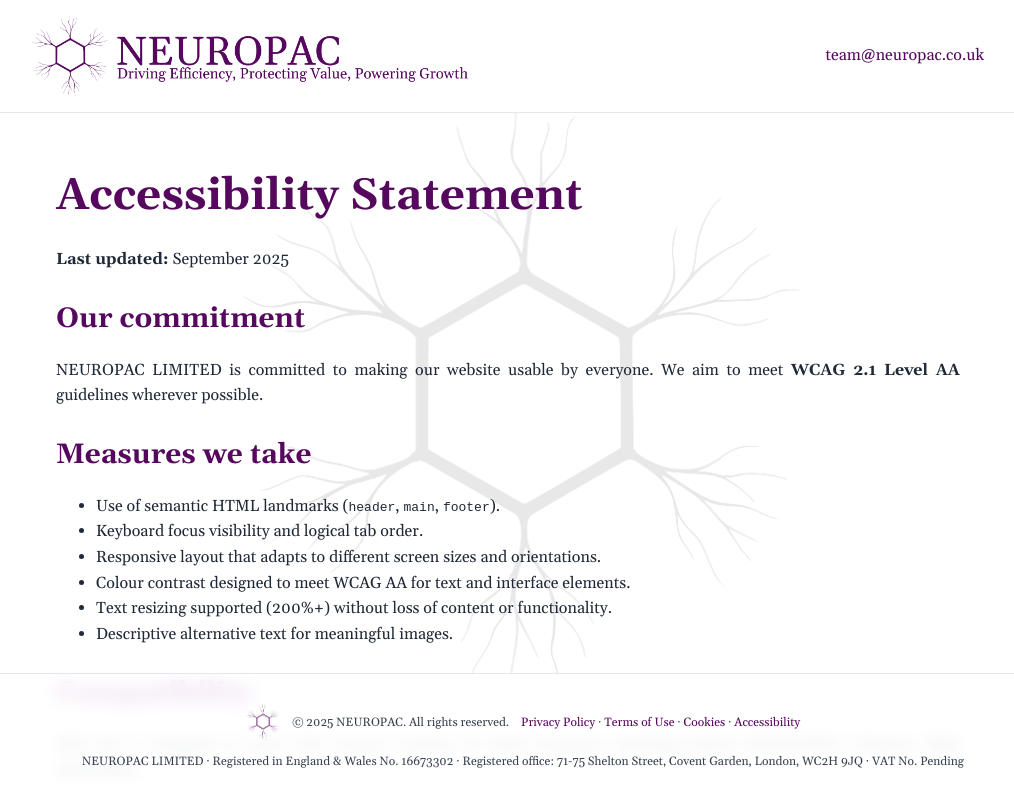
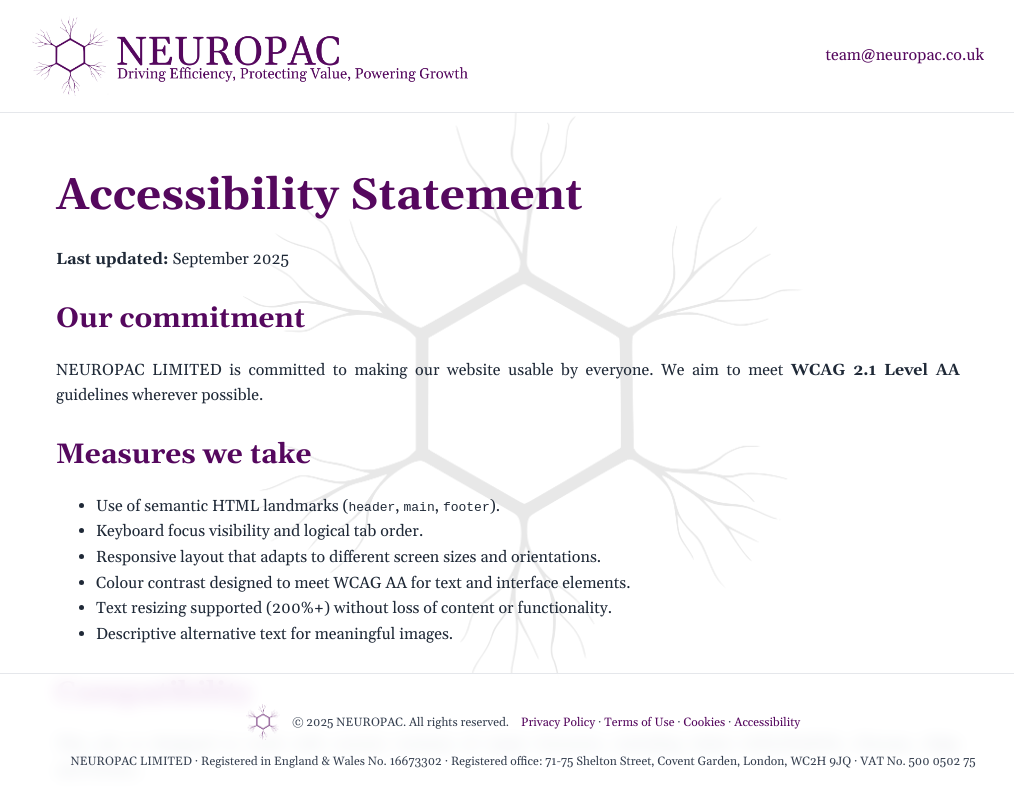
Before and after one commit to paulandrewcrouch/neuropac-website, a plain HTML site: page accessibility.html in a window 1280 px wide. Shown: the whole page, without its empty margins (132-1146 px from the left). Drawn offline with nearby package versions, Linux system fonts and the light colour scheme.

Commit message:
Update accessibility.html

```diff
--- a/accessibility.html
+++ b/accessibility.html
@@ -108,7 +108,7 @@
         <a href="accessibility.html">Accessibility</a>
       </div>
       <div class="small legal-line">
-        NEUROPAC LIMITED · Registered in England &amp; Wales No. 16673302 · Registered office: 71-75 Shelton Street, Covent Garden, London, WC2H 9JQ · VAT No. Pending
+        NEUROPAC LIMITED · Registered in England &amp; Wales No. 16673302 · Registered office: 71-75 Shelton Street, Covent Garden, London, WC2H 9JQ · VAT No. 500 0502 75
       </div>
     </div>
   </footer>
```
